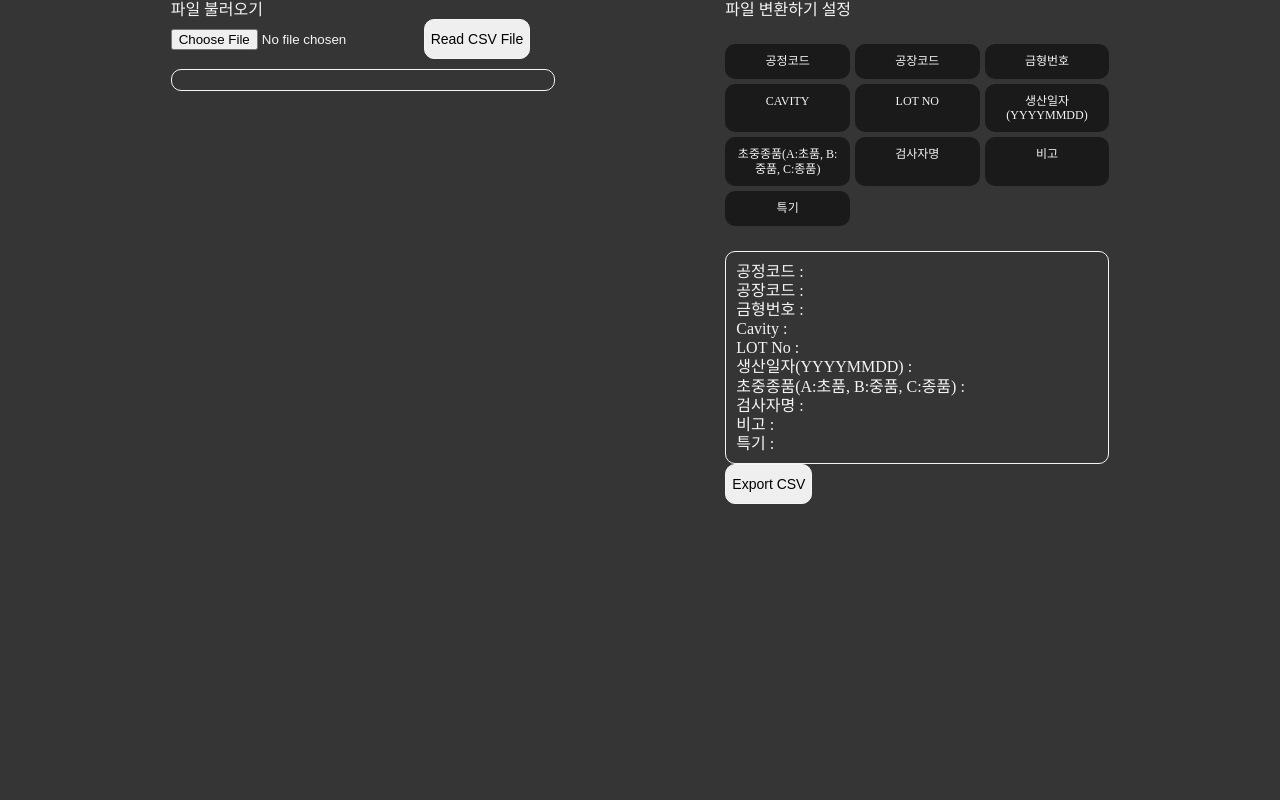
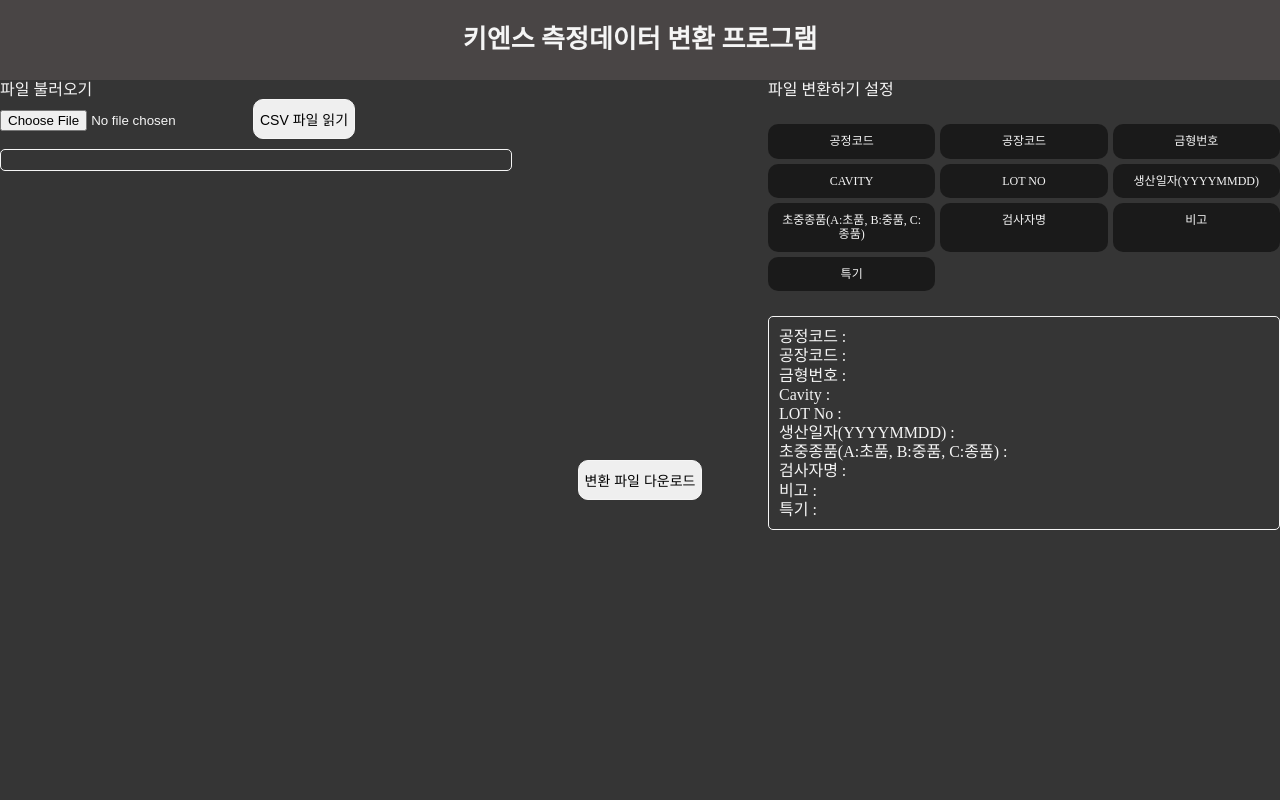
Before and after one commit to Tinubee/measuredata-converter, a React (Create React App) app: page / in a window 1280 px wide. Shown: the top 800 px of the page. Built offline with nearby package versions, Linux system fonts and the light colour scheme.

Commit message:
🎨
- Add Header & Footer

```diff
--- /dev/null
+++ b/src/components/Footer.js
@@ -0,0 +1,19 @@
+import styled from "styled-components";
+
+const FooterContainer = styled.div`
+  width: 100%;
+  height: 90px; /* 내용물에 따라 알맞는 값 설정 */
+  bottom: 0px;
+  position: absolute;
+`;
+
+function Footer() {
+  return (
+    <FooterContainer>
+      <div>email : hyoungmin.kim@hkcb.co.kr</div>
+      <div>&copy; {new Date().getFullYear()} Made by KIM HYOUNGMIN</div>
+    </FooterContainer>
+  );
+}
+
+export default Footer;
--- /dev/null
+++ b/src/components/Header.js
@@ -0,0 +1,30 @@
+import styled from "styled-components";
+
+const Top = styled.header`
+  left: 0;
+  top: 0;
+  width: 100%;
+  height: 80px;
+  background-color: #494545;
+`;
+
+const Content = styled.div`
+  display: flex;
+  width: 100%;
+  height: 100%;
+  margin: 0 auto;
+  align-items: center;
+  justify-content: center;
+  font-size: 26px;
+  font-weight: 800;
+`;
+
+function Header() {
+  return (
+    <Top>
+      <Content>키엔스 측정데이터 변환 프로그램</Content>
+    </Top>
+  );
+}
+
+export default Header;
--- a/src/screens/Home.js
+++ b/src/screens/Home.js
@@ -13,23 +13,46 @@
   productTypeAtom,
   specialtyAtom,
 } from "../atom";
+import Footer from "../components/Footer";
+import Header from "../components/Header";
 import Tag from "../components/Tag";
+
+const Wrap = styled.div`
+  position: relative;
+  min-height: 100vh;
+  padding-bottom: 100px;
+  width: 100%;
+`;
 
 const Container = styled.div`
   display: flex;
   justify-content: space-evenly;
+  height: 100vh;
 `;
 const ReadContainer = styled.div`
-  width: 30%;
+  width: 40%;
 `;
+const ReadSectionTitle = styled.div``;
 const ExportContainer = styled(ReadContainer)``;
-
+const ExportSectionTitle = styled.div``;
 const GridBox = styled.div`
   border: 1px solid ${(props) => props.theme.textColor};
   background-color: ${(props) => props.theme.bgColor};
   padding: 10px;
+  border-radius: 5px;
+  margin-top: 10px;
+  overflow-y: auto;
+  max-height: 90vh;
+  &::-webkit-scrollbar {
+    width: 8px;
+    height: 8px;
     border-radius: 10px;
-  margin-top: 10px;
+    background: ${(props) => props.theme.bgColor};
+  }
+  &::-webkit-scrollbar-thumb {
+    background: ${(props) => props.theme.textColor};
+    border-radius: 10px;
+  }
 `;
 
 const ReadDataList = styled.div``;
@@ -44,7 +67,9 @@
     background-color: ${(props) => props.theme.accentColor};
   }
 `;
-const BtnExportCsv = styled(BtnReadCsv)``;
+const BtnExportCsv = styled(BtnReadCsv)`
+  margin: auto;
+`;
 
 function Home() {
   const topRow = ["V", "", "공장코드", ""];
@@ -108,6 +133,8 @@
     const inspectionItemResult = result.slice(7, result.length);
     const inspectionDateTime = DateFormat(result[1]);
     const inspectionJudgment = result[4] === "Fail" ? "F" : "A";
+    const changeProductionType =
+      productionType === "초품" ? "A" : productionType === "중품" ? "B" : "C";
 
     for (let i = 0; i < inspectionItemList.length; i++) {
       bottomRowData.push(`\n${partNumber}`);
@@ -118,7 +145,7 @@
       bottomRowData.push(`${lotNumber}`);
       bottomRowData.push(`${inspectionDateTime}`);
       bottomRowData.push(`${productionDate}`);
-      bottomRowData.push(`${productionType}`);
+      bottomRowData.push(`${changeProductionType}`);
       bottomRowData.push(`${inspectorName}`);
       bottomRowData.push(`${inspectionJudgment}`);
       bottomRowData.push(`${note}`);
@@ -217,16 +244,18 @@
   }, [array, result, headerKeys]);
 
   return (
+    <Wrap>
+      <Header />
       <Container>
         <ReadContainer>
-        <h1>파일 불러오기</h1>
+          <ReadSectionTitle>파일 불러오기</ReadSectionTitle>
           <input type={"file"} accept={".csv"} onChange={handleOnChange} />
           <BtnReadCsv
             onClick={(e) => {
               handleOnSubmit(e);
             }}
           >
-          Read CSV File
+            CSV 파일 읽기
           </BtnReadCsv>
 
           <GridBox>
@@ -238,8 +267,15 @@
             ))}
           </GridBox>
         </ReadContainer>
+        <BtnExportCsv
+          onClick={(e) => {
+            downLoadCSV(e);
+          }}
+        >
+          변환 파일 다운로드
+        </BtnExportCsv>
         <ExportContainer>
-        <h1>파일 변환하기 설정</h1>
+          <ExportSectionTitle>파일 변환하기 설정</ExportSectionTitle>
           <Tag />
           <GridBox>
             <div>
@@ -255,15 +291,10 @@
               <div>특기 : {specialty}</div>
             </div>
           </GridBox>
-        <BtnExportCsv
-          onClick={(e) => {
-            downLoadCSV(e);
-          }}
-        >
-          Export CSV
-        </BtnExportCsv>
         </ExportContainer>
       </Container>
+      <Footer />
+    </Wrap>
   );
 }
 
```
Also changed, not shown: public/HKC_logo.png (added). Lines whose indentation alone changed are shown as unchanged.
